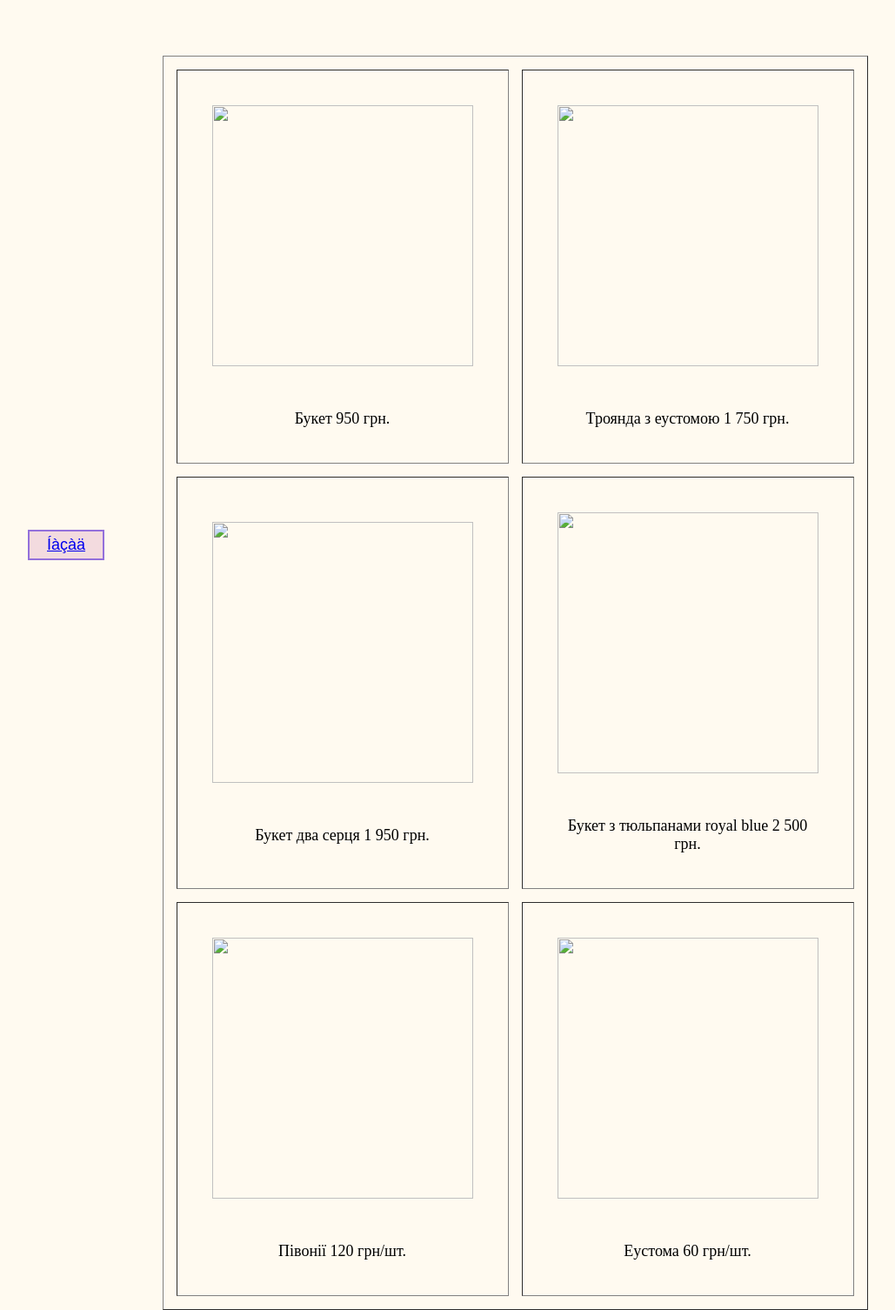
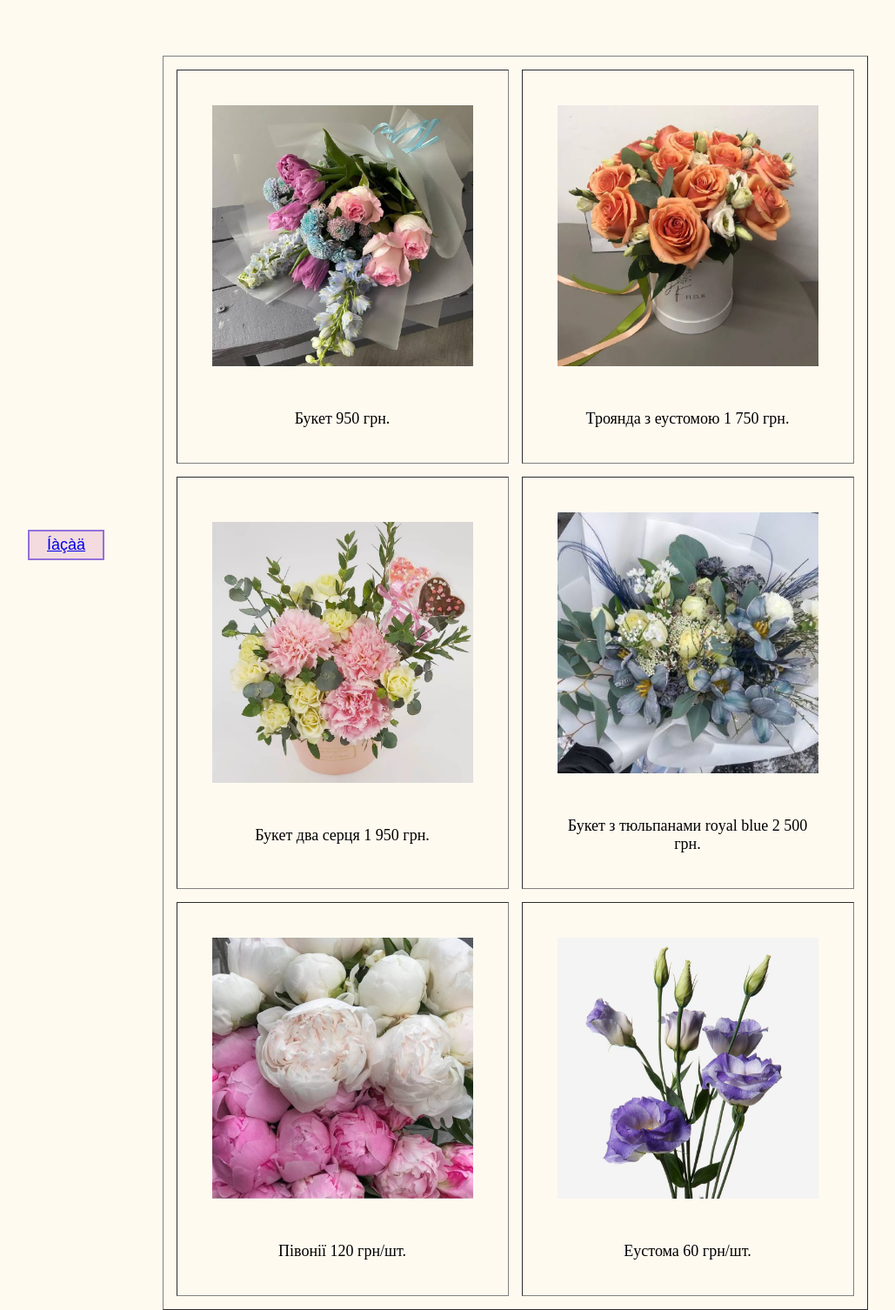
Before and after one commit to AlinaexAmple/Fuchsia-flower, a plain HTML site: page popular.html in a window 1280 px wide. Shown: the part 101-1607 px from the top of the page at 87% size, without its empty margins (48-1077 px from the left). Drawn offline with Linux system fonts and the light colour scheme; the site is published under a folder, as on GitHub Pages, so addresses that start at the root find nothing.

Commit message:
Update popular.html

```diff
--- a/popular.html
+++ b/popular.html
@@ -12,24 +12,24 @@
 <table width=400 height=200 border=1 cellspacing=15 cellpadding=40>
 
 <tr>
-<td> <p align="center"><img src="/Практика/квіти попул/троянда.jpg" width="300" height="300";> </p>
+<td> <p align="center"><img src="Практика/квіти попул/троянда.jpg" width="300" height="300";> </p>
 
 <br> <p align="center"><font size="+1.6"> Букет 950 грн. </font> </p> </td>
-<td> <p align="center"><img src="/Практика/квіти попул/Рози та еустоми 1 750.jpg" width="300" height="300";> </p>
+<td> <p align="center"><img src="Практика/квіти попул/Рози та еустоми 1 750.jpg" width="300" height="300";> </p>
 <br> <p align="center"> <font size="+1.6">Троянда з еустомою 1 750 грн. </font> </p> </td>
 </tr>
 
 <tr>
-<td> <p align="center"><img src="/Практика/квіти попул/два серця 1 950.jpg" width="300" height="300";> </p>
+<td> <p align="center"><img src="Практика/квіти попул/два серця 1 950.jpg" width="300" height="300";> </p>
 <br> <p align="center"><font size="+1.6"> Букет два серця 1 950 грн. </font></p> </td>
-<td> <p align="center"> <img src="/Практика/квіти попул/букет з тюльпанами роял блу.jpg" width="300" height="300";> </p>
+<td> <p align="center"> <img src="Практика/квіти попул/букет з тюльпанами роял блу.jpg" width="300" height="300";> </p>
 <br> <p align="center"> <font size="+1.6"> Букет з тюльпанами royal blue 2 500 грн. </font></p> </td>
 </tr>
 
 <tr>
-<td> <p align="center"><img src="/Практика/квіти попул/пиони.jpg" width="300" height="300";> </p>
+<td> <p align="center"><img src="Практика/квіти попул/пиони.jpg" width="300" height="300";> </p>
 <br> <p align="center"><font size="+1.6"> Півонії 120 грн/шт. </font> </p> </td>
-<td> <p align="center"> <img src="/Практика/квіти попул/71522922441363.jpg" width="300" height="300";> </p>
+<td> <p align="center"> <img src="Практика/квіти попул/71522922441363.jpg" width="300" height="300";> </p>
 <br> <p align="center"><font size="+1.6"> Еустома 60 грн/шт. </font></p> </td></font>
 </tr>
 </table></p>
```
